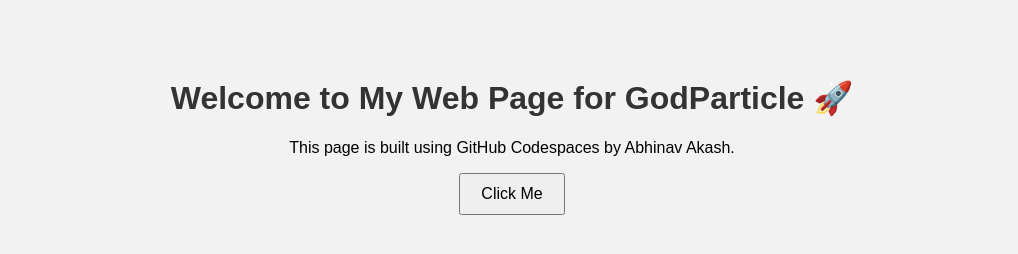
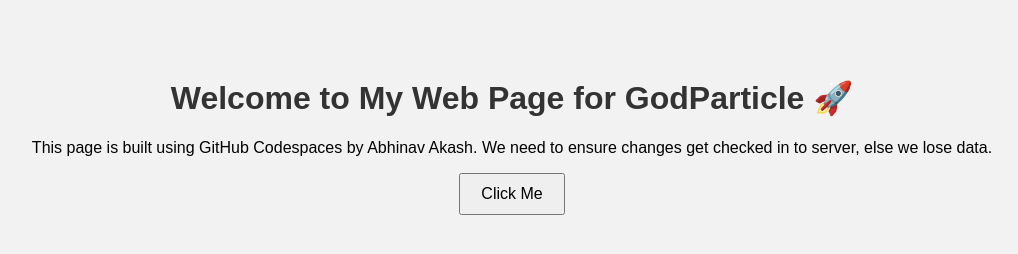
Before and after one commit to GodParticle23/webpage, a plain HTML site: page index.html in a window 1280 px wide. Shown: the whole page, without its empty margins (128-1146 px from the left). Drawn offline with Linux system fonts and the light colour scheme.

Commit message:
one line of content added

```diff
--- a/index.html
+++ b/index.html
@@ -8,7 +8,10 @@
 <body>
 
     <h1>Welcome to My Web Page for GodParticle 🚀</h1>
-    <p>This page is built using GitHub Codespaces by Abhinav Akash.</p>
+    <p>This page is built using GitHub Codespaces by Abhinav Akash.
+
+        We need to ensure changes get checked in to server, else we lose data.
+    </p>
     <button onclick="sayHello()">Click Me</button>
 
     <script src="script.js"></script>
```
